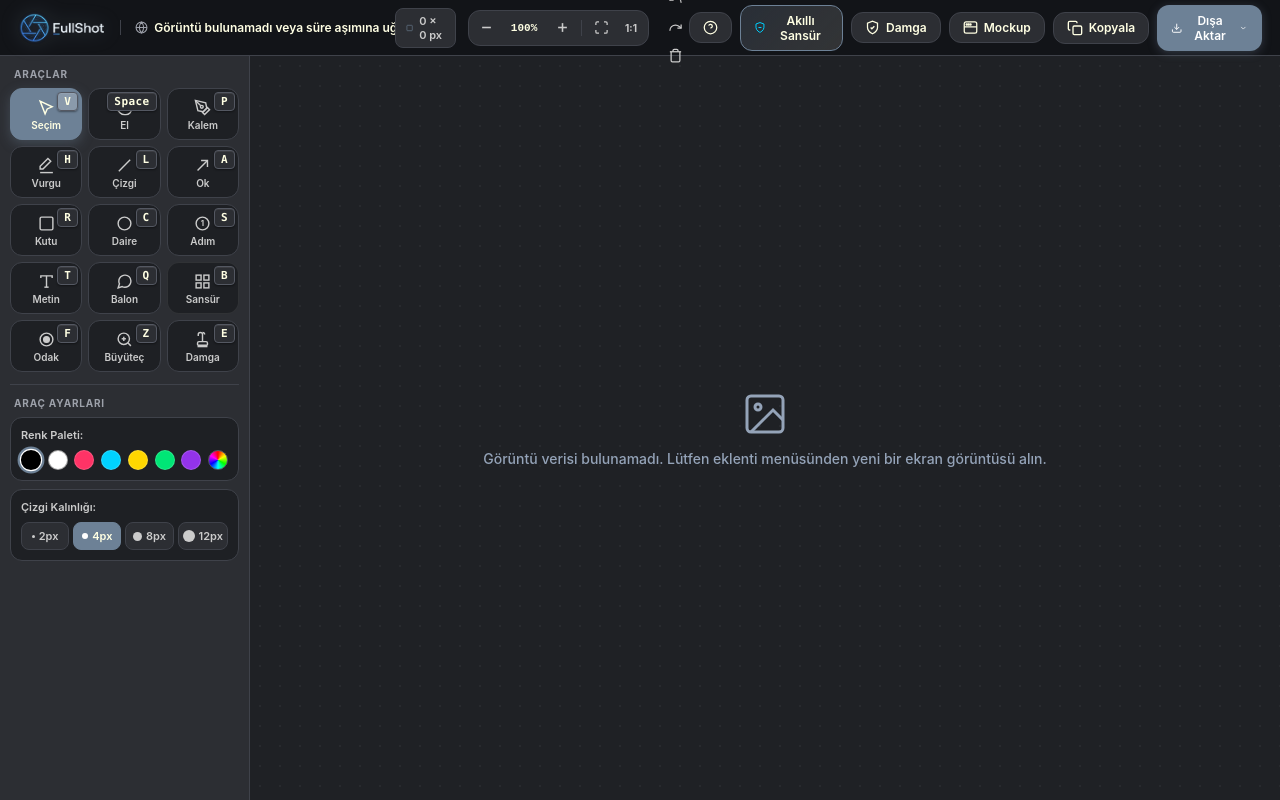
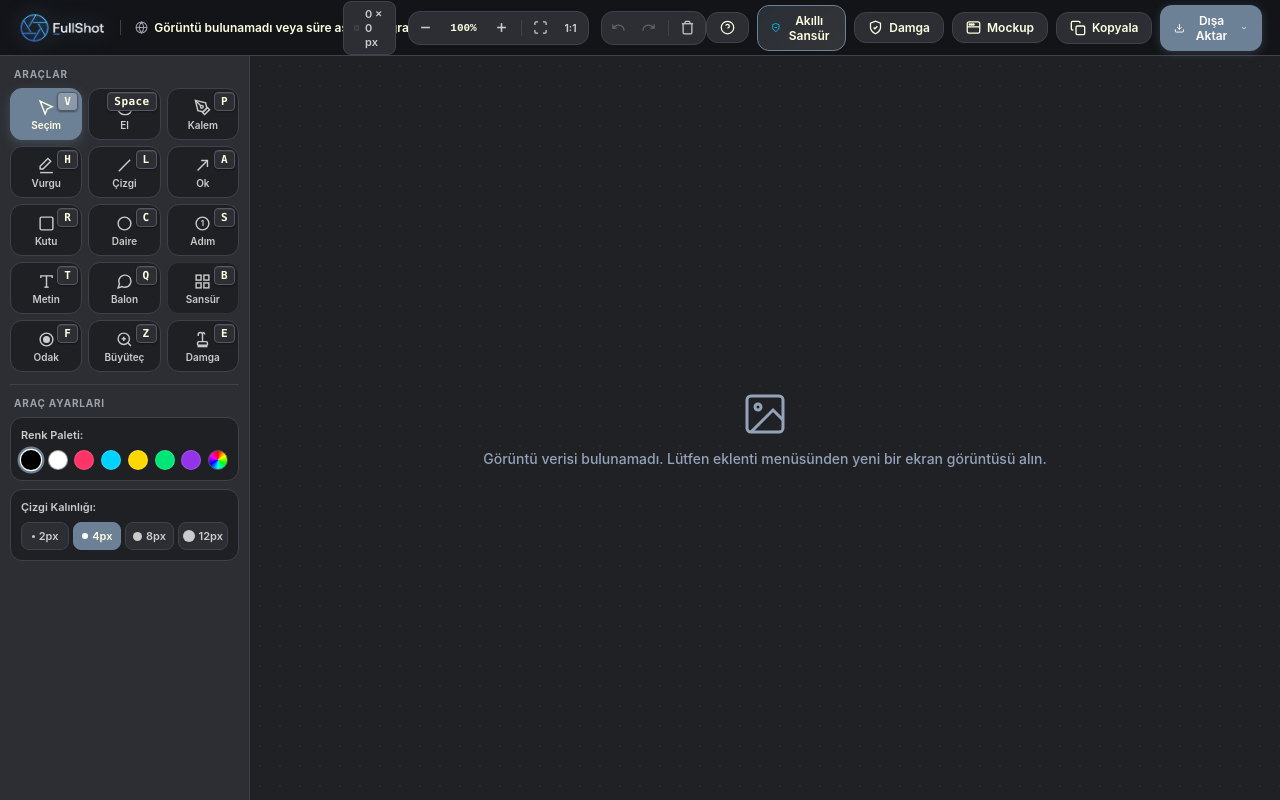
Before and after one commit to cagannbl/fullshot-extension, a browser extension: page src/pages/image-studio/image-studio.html in a window 1280 px wide. Drawn offline with Linux system fonts and the light colour scheme.

Commit message:
fix(ui): horizontal alignment and styling for top bar history controls

```diff
--- a/src/pages/image-studio/image-studio.css
+++ b/src/pages/image-studio/image-studio.css
@@ -186,7 +186,8 @@ html, body {
   color: var(--primary);
 }
 
-.zoom-controls {
+.zoom-controls,
+.history-controls {
   display: flex;
   align-items: center;
   background: var(--bg-surface);
@@ -194,9 +195,13 @@ html, body {
   border-radius: var(--radius-md);
   padding: 3px;
   gap: 2px;
-}
-
-.zoom-divider {
+  height: 34px;
+  box-sizing: border-box;
+  flex-shrink: 0;
+}
+
+.zoom-divider,
+.history-divider {
   width: 1px;
   height: 16px;
   background: var(--border-subtle);
@@ -224,6 +229,17 @@ html, body {
 
 .tool-btn:active {
   transform: scale(0.94);
+}
+
+.tool-btn.danger-hover:hover {
+  background: rgba(255, 51, 102, 0.2);
+  color: #ff3366;
+}
+
+.tool-btn:disabled {
+  opacity: 0.35;
+  cursor: not-allowed;
+  pointer-events: none;
 }
 
 .zoom-level {
--- a/src/pages/image-studio/image-studio.html
+++ b/src/pages/image-studio/image-studio.html
@@ -75,6 +75,7 @@
             <path d="M3 17a9 9 0 0 1 9-9 9 9 0 0 1 6 2.3L21 13"></path>
           </svg>
         </button>
+        <div class="history-divider"></div>
         <button class="tool-btn danger-hover" id="clearBtn" title="Tüm Çizimleri Temizle" aria-label="Temizle">
           <svg width="15" height="15" viewBox="0 0 24 24" fill="none" stroke="currentColor" stroke-width="2">
             <polyline points="3 6 5 6 21 6"></polyline>
```
